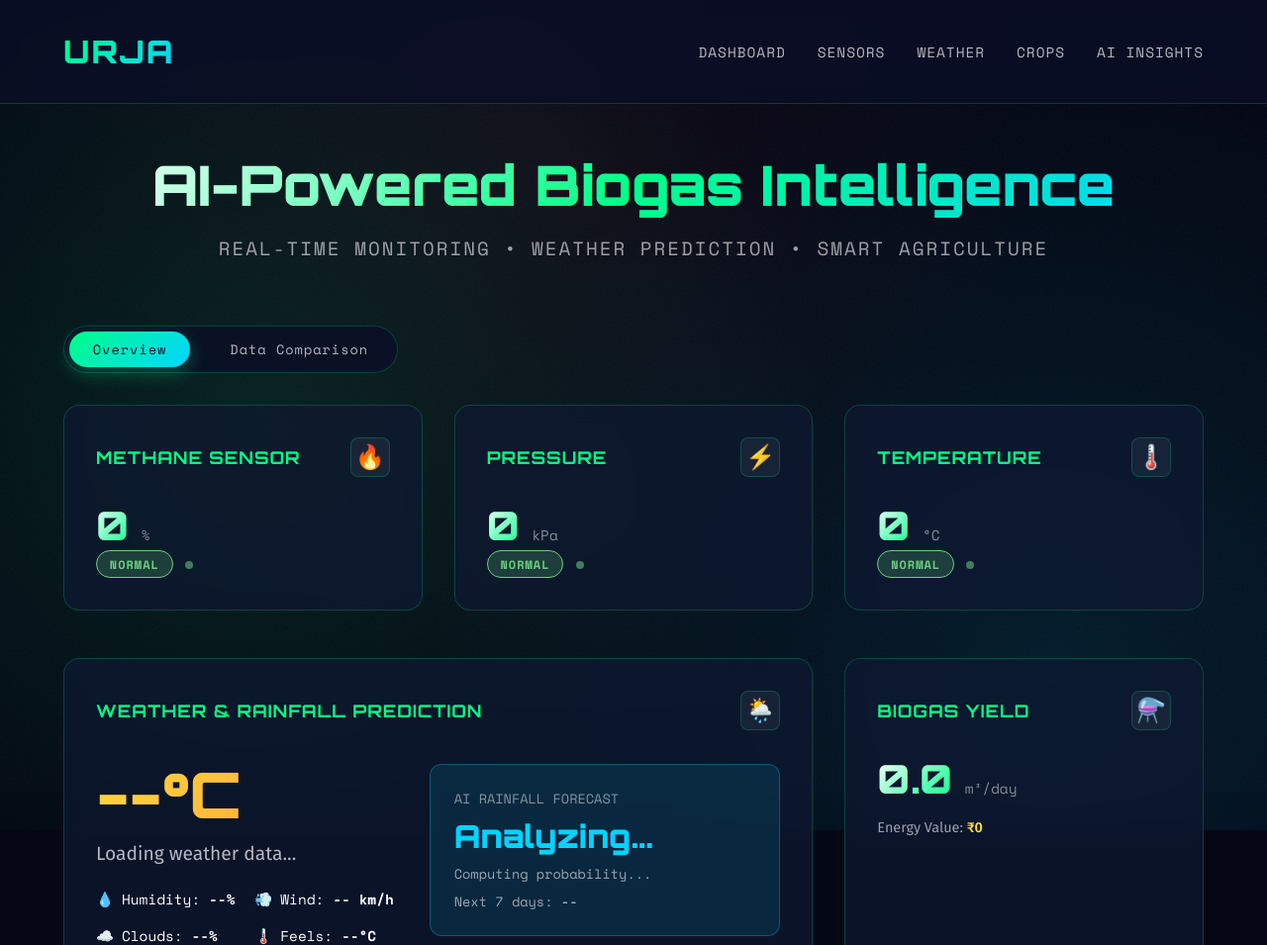
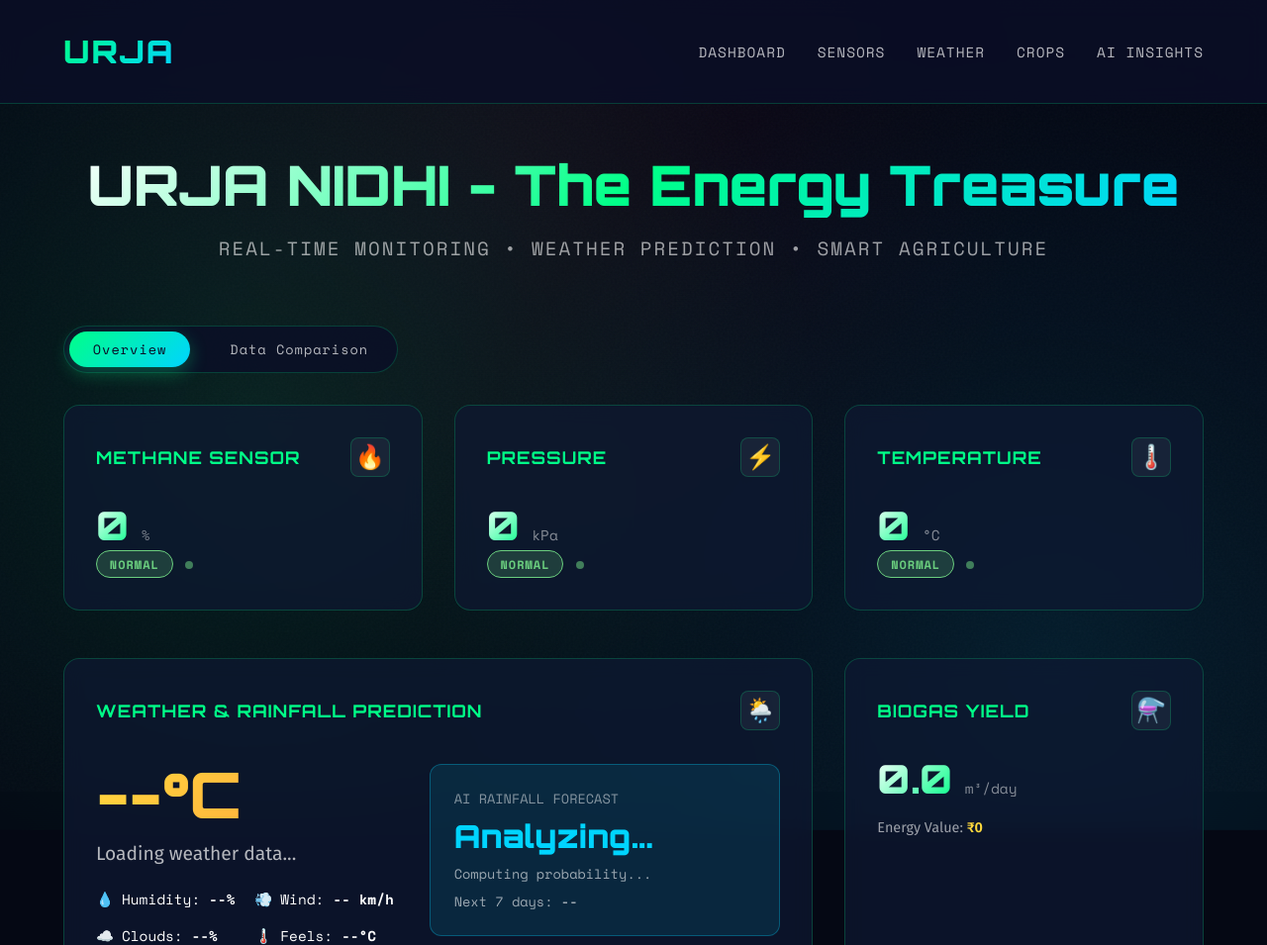
Before and after one commit to sanjana-mys/Urja_Nidhi, a Flask app: page / in a window 1280 px wide. Shown: the top 955 px of the page at 99% size. Run offline with Flask 3, Linux system fonts and the light colour scheme; some libraries are stand-ins or nearby versions.

Commit message:
save work

```diff
--- a/backend/templates/urja-nidhi-dashboard.html
+++ b/backend/templates/urja-nidhi-dashboard.html
@@ -809,7 +809,7 @@
 
     <div class="container">
         <div class="hero">
-            <h1>AI-Powered Biogas Intelligence</h1>
+            <h1>URJA NIDHI - The Energy Treasure</h1>
             <p>REAL-TIME MONITORING • WEATHER PREDICTION • SMART AGRICULTURE</p>
         </div>
 
```
